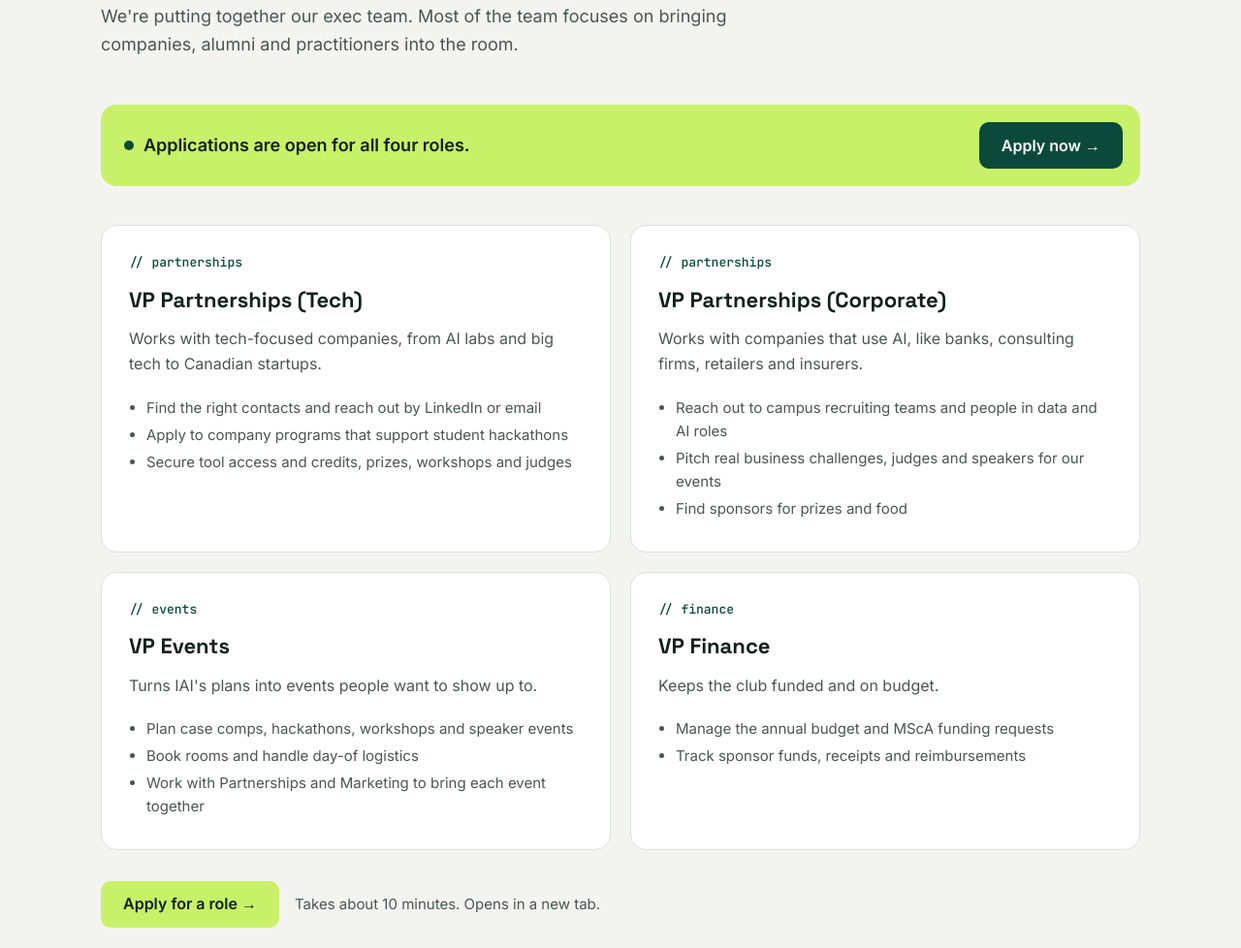
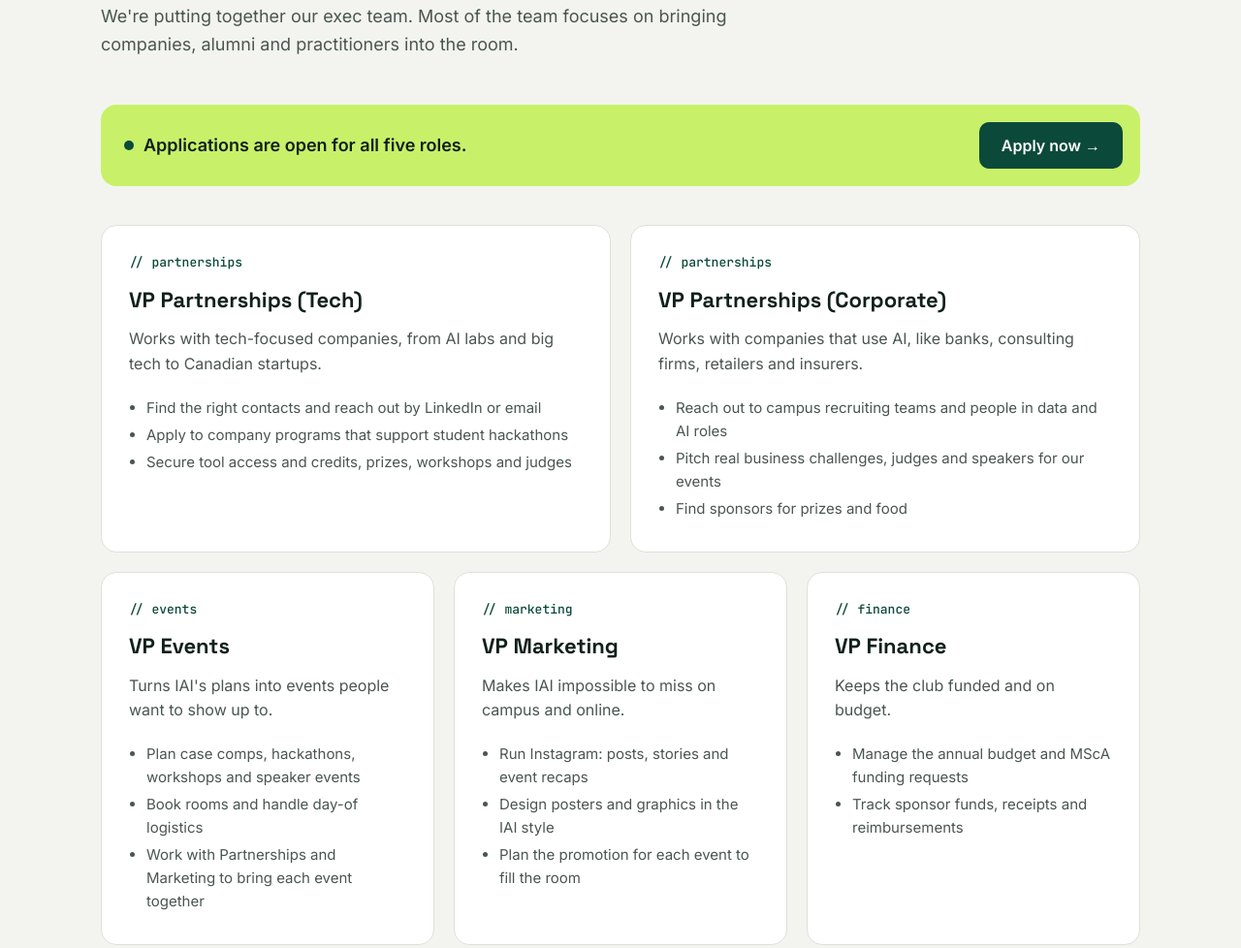
Before and after one commit to iveyai-msc/iveyai-msc.github.io, a plain HTML site: page index.html in a window 1280 px wide. Shown: the part 2699-3677 px from the top of the page at 97% size. Drawn offline with Linux system fonts and the light colour scheme; a script that the page names is missing.

Commit message:
Reopen VP Marketing role (Instagram, design, promotion)
Co-Authored-By: Claude Opus 5.5 <noreply@anthropic.com>

```diff
--- a/index.html
+++ b/index.html
@@ -233,7 +233,7 @@ footer a{display:inline-flex;align-items:center;min-height:44px}
     <p class="eyebrow">Join the team</p>
     <h2>Help build IAI from day one</h2>
     <p class="intro">We're putting together our exec team. Most of the team focuses on bringing companies, alumni and practitioners into the room.</p>
-    <div class="apply-bar"><p><span class="dot" aria-hidden="true"></span>Applications are open for all four roles.</p><a class="btn btn-primary" href="https://tally.so/r/ArKEyD" target="_blank" rel="noopener" aria-label="Apply now (opens in a new tab)">Apply now &rarr;</a></div>
+    <div class="apply-bar"><p><span class="dot" aria-hidden="true"></span>Applications are open for all five roles.</p><a class="btn btn-primary" href="https://tally.so/r/ArKEyD" target="_blank" rel="noopener" aria-label="Apply now (opens in a new tab)">Apply now &rarr;</a></div>
     <div class="grid grid-2">
       <article class="card role">
         <span class="tag">// partnerships</span>
@@ -248,12 +248,18 @@ footer a{display:inline-flex;align-items:center;min-height:44px}
         <ul><li>Reach out to campus recruiting teams and people in data and AI roles</li><li>Pitch real business challenges, judges and speakers for our events</li><li>Find sponsors for prizes and food</li></ul>
       </article>
     </div>
-    <div class="grid grid-2">
+    <div class="grid">
       <article class="card role">
         <span class="tag">// events</span>
         <h3>VP Events</h3>
         <p>Turns IAI's plans into events people want to show up to.</p>
         <ul><li>Plan case comps, hackathons, workshops and speaker events</li><li>Book rooms and handle day-of logistics</li><li>Work with Partnerships and Marketing to bring each event together</li></ul>
+      </article>
+      <article class="card role">
+        <span class="tag">// marketing</span>
+        <h3>VP Marketing</h3>
+        <p>Makes IAI impossible to miss on campus and online.</p>
+        <ul><li>Run Instagram: posts, stories and event recaps</li><li>Design posters and graphics in the IAI style</li><li>Plan the promotion for each event to fill the room</li></ul>
       </article>
       <article class="card role">
         <span class="tag">// finance</span>
```
